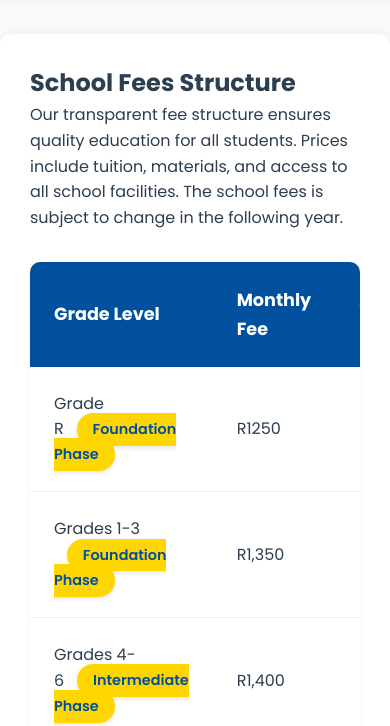
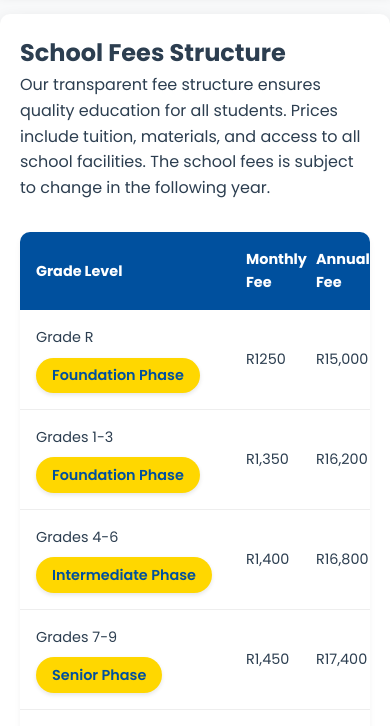
Before and after one commit to ST10457435/lesco2, a plain HTML site: page schoolfees.html in a window 390 px wide. Shown: the part 118-844 px from the top of the page. Drawn offline with Linux system fonts and the light colour scheme.

Commit message:
Update schoolfees.html

```diff
--- a/schoolfees.html
+++ b/schoolfees.html
@@ -105,6 +105,7 @@
       background: white;
       box-shadow: 0 5px 15px rgba(0,0,0,0.1);
       border-radius: 10px;
+      overflow-x: hidden;
     }
 
     .fee-card {
@@ -124,6 +125,7 @@
       width: 100%;
       border-collapse: collapse;
       position: relative;
+      table-layout: fixed;
     }
 
     .fee-table thead {
@@ -141,6 +143,20 @@
       padding: 1.5rem;
       border-bottom: 1px solid #eee;
       transition: all 0.3s ease;
+    }
+
+    /* Column Width Definitions */
+    .fee-table th:nth-child(1),
+    .fee-table td:nth-child(1) {
+      width: 60%;
+    }
+    .fee-table th:nth-child(2),
+    .fee-table td:nth-child(2) {
+      width: 20%;
+    }
+    .fee-table th:nth-child(3),
+    .fee-table td:nth-child(3) {
+      width: 20%;
     }
 
     .fee-table tbody tr {
@@ -238,9 +254,26 @@
         padding: 0 1rem;
       }
 
+      .container {
+        padding: 20px;
+        margin: 20px auto;
+      }
+
       .fee-table {
+        display: table;
+        overflow-x: visible;
+      }
+
+      .fee-table th,
+      .fee-table td {
+        padding: 1rem;
+        font-size: 0.9rem;
+      }
+
+      .fee-badge {
         display: block;
-        overflow-x: auto;
+        margin: 0.5rem 0 0 0;
+        width: fit-content;
       }
     }
   </style>
```
